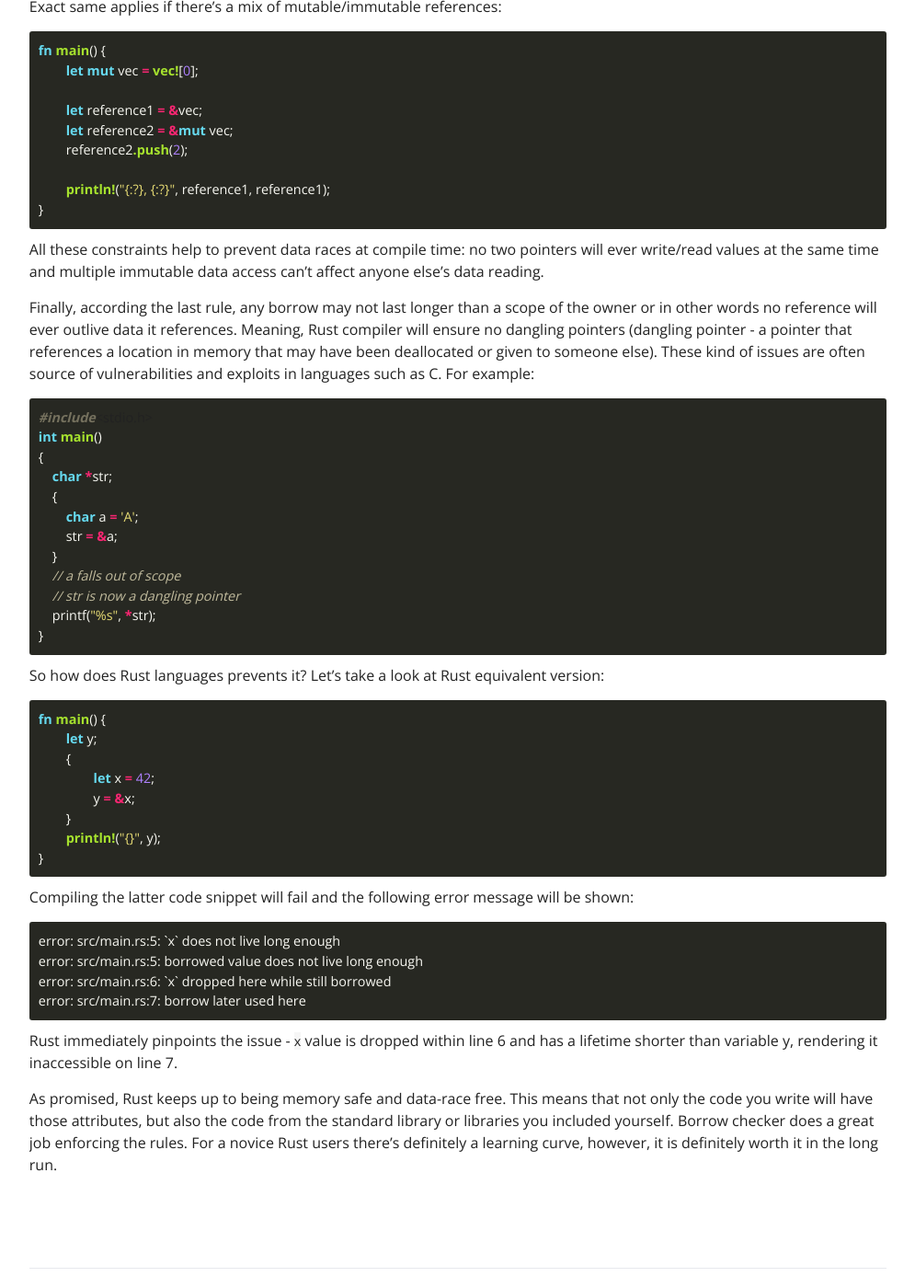
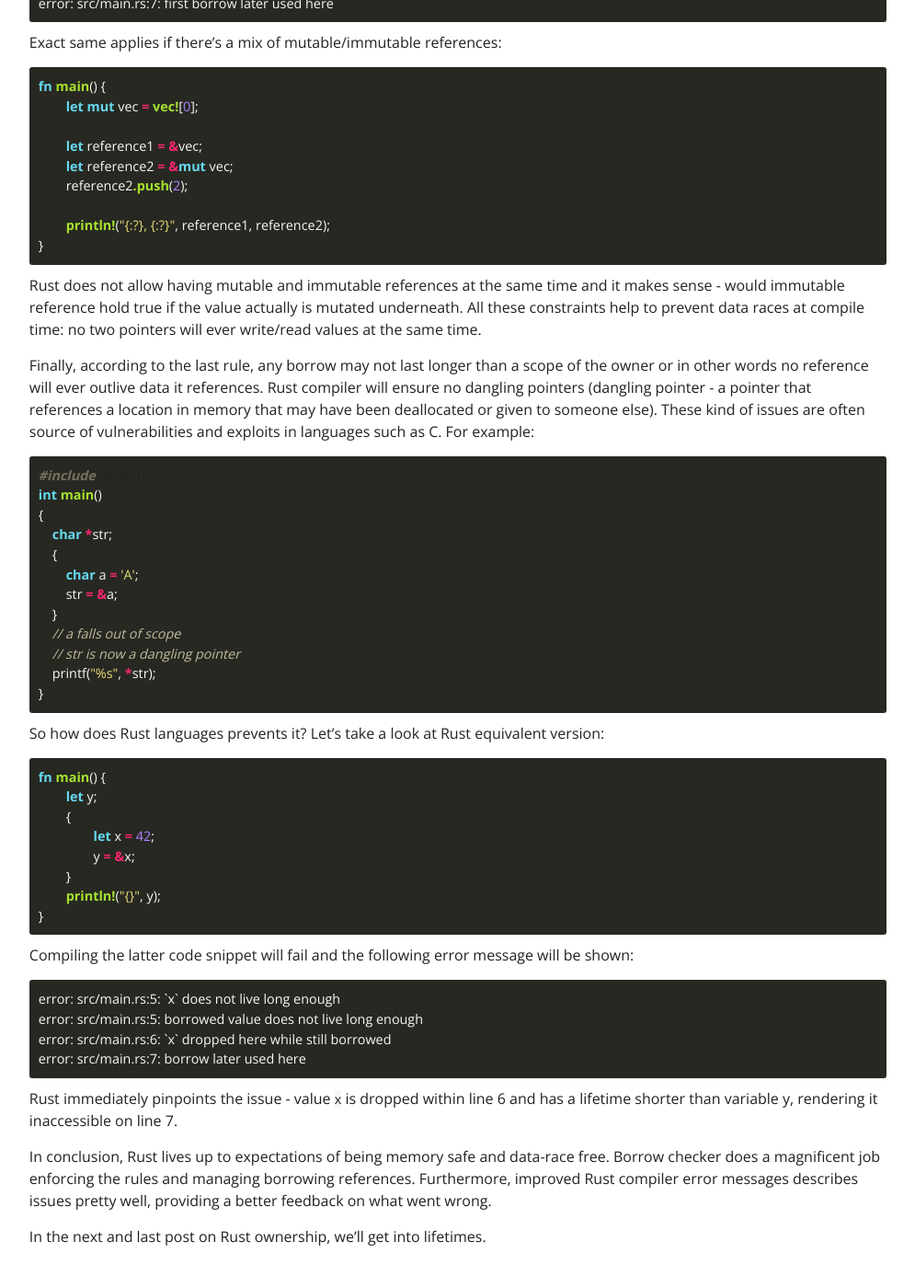
Before and after one commit to nakkht/pgu.dev, a Jekyll site: the page built from _posts/2020-04-06-rust-borrowing.md, in a window 1280 px wide and 1400 px high, scrolled down 2899 px. Shown: the whole window at 92% size, without its empty margins (142-1137 px from the left). Built offline with Jekyll 4.4.1, drawn with Linux system fonts in a browser that asks for light colours; nearby versions of some CDN libraries; some of the changed text lies outside the part shown.

Commit message:
Corrected rust ownership post

````diff
--- a/_posts/2020-04-06-rust-borrowing.md
+++ b/_posts/2020-04-06-rust-borrowing.md
@@ -4,7 +4,7 @@ title: "Rust language: borrowing"
 author: Paulius Gudonis
 ---
 
-> **Note**: This post is part of a series on Rust language features, including ["ownership"]({% post_url 2020-03-23-rust-ownership %}) and ["lifetimes[in the works]"]().
+> **Note**: This post is a part of series on Rust language features, including ["ownership"]({% post_url 2020-03-23-rust-ownership %}) and ["lifetimes[in the works]"]().
 > To execute code snippets in this post without any prior setup, try [Rust playground](https://play.rust-lang.org).
 
 Next important Rust language concept which caters ownership is called borrowing. Let's jump straight into the following example:
@@ -22,7 +22,7 @@ fn compute(str: String, vec: Vec<i32>) -> (String, Vec<i32>) {
 }
 ```
 
-As described in the [previous post]({% post_url 2020-03-23-rust-ownership %}) on ownership, the example won't compile and errors about moved values and missing `Copy` traits will be shown. Question is, can we do something about it and the answer is yes - take advantage of borrowing. Let's take a look at the next example:
+As discussed in the [previous post]({% post_url 2020-03-23-rust-ownership %}) on ownership, this example won't compile and errors about moved values and missing `Copy` traits will be shown. Question is, can we do something about it and the answer is yes - take advantage of borrowing. Let's have a look at another example:
 
 ```rust
 fn main() {
@@ -39,14 +39,14 @@ fn compute(str: &String, vec: &Vec<i32>) -> String {
 
 After building and running, the following output will appear: `Hello 2020, [3, 42], Hello 2020 342`
 
-The subtle difference is that instead of passing value of `String` and `Vec` as a parameter, the references are provided (notice `&` character next to function parameter type definition). In Rust terminology it is called "borrowing ownership". It allows to access value without affecting its ownership. This mechanism unlike moving values, does not deallocate the resource when it goes out of scope. That's why even after passing references to `compute` function in the last code snippet, it was still possible to print values of `text` and `vec` directly within `println!` macro.
+The subtle difference is that instead of passing value of `String` and `Vec` as a parameter to `compute` function, the references are provided (notice `&` character next to function parameter type definition `&String` and `&Vec<i32>`). In Rust terminology it is called "borrowing ownership". It allows to access value without affecting its ownership. This mechanism unlike moving values, does not deallocate the resource when it goes out of scope. That's why even after passing references to `compute` function in the last code snippet, it was still possible to print values of `text` and `vec` directly within `println!` macro in `main` function.
 
 This brings us to the rules of borrowing:
 * There can be more than one reference to a resource
-* There can be only one mutable reference at the time
+* There can be only one mutable reference to a resource at the time
 * Any borrow may not last longer than a scope of the owner
 
-The second rule introduces mutable references. These type of references allow you to mutate values that the reference is borrowing. Regular references, as you probably suspected, are immutable and that's the reason you can have more than one while keeping memory safe. On the other hand, mutable reference can be only one at the time and is denoted in the following syntax `&mut T`. For example:
+The second rule talks about mutable references. These type of references allow to mutate values that the reference is borrowing. Regular references, as you probably suspected, are by default immutable and that's the reason you can have more than one without losing memory safety. On the other hand, mutable reference can be only one at the time and is denoted in the following syntax `&mut T`. For example:
 
 ```rust
 fn main() {
@@ -79,7 +80,7 @@ fn main() {
 
 Weirdly enough, the code compiles, runs and outputs two lines: `[0, 1]` and `[0, 1, 2]`
 
-It turns out, Rust compiler is pretty smart and can determine whether two multiple references are simultaneous. In this case they are not and since reference scope starts when it is declared and ends with the last usage, Rust compiler allows the code. Try visualizing in scopes:
+It turns out, Rust compiler is pretty smart and can determine whether two multiple references are simultaneous. In this case `reference1` and `reference2` are not simultaneous and because reference scope starts when it is declared and ends with the last usage, Rust compiler allows the code. Try visualizing it in scopes:
 
 ```rust
 fn main() {
@@ -95,7 +96,7 @@ fn main() {
 }
 ```
 
-If we rearrange the code to something like this:
+The latter code snippet is equivalent to the previous one, but with a nice curly bracket visual to emphasize `reference1` and `reference2` lifetimes. However, if we rearrange the code to something like this:
 
 ```rust
 fn main() {
@@ -112,7 +113,7 @@ fn main() {
 }
 ```
 
-The following error messages will appear as expected:
+The following error messages will appear as expected as no two mutable references are allowed:
 
 ```html
 error: src/main.rs:5: cannot borrow `vec` as mutable more than once at a time
@@ -131,13 +132,13 @@ fn main() {
 	let reference2 = &mut vec;
 	reference2.push(2);
 
-	println!("{:?}, {:?}", reference1, reference1);
+	println!("{:?}, {:?}", reference1, reference2);
 }
 ```
 
-All these constraints help to prevent data races at compile time: no two pointers will ever write/read values at the same time and multiple immutable data access can't affect anyone else's data reading.
+Rust does not allow having mutable and immutable references at the same time and it makes sense - would immutable reference hold true if the value actually is mutated underneath. All these constraints help to prevent data races at compile time: no two pointers will ever write/read values at the same time.
 
-Finally, according the last rule, any borrow may not last longer than a scope of the owner or in other words no reference will ever outlive data it references. Meaning, Rust compiler will ensure no dangling pointers (dangling pointer - a pointer that references a location in memory that may have been deallocated or given to someone else). These kind of issues are often source of vulnerabilities and exploits in languages such as C. For example:
+Finally, according to the last rule, any borrow may not last longer than a scope of the owner or in other words no reference will ever outlive data it references. Rust compiler will ensure no dangling pointers (dangling pointer - a pointer that references a location in memory that may have been deallocated or given to someone else). These kind of issues are often source of vulnerabilities and exploits in languages such as C. For example:
 
 ```c
 #include<stdio.h>
@@ -176,6 +177,8 @@ error: src/main.rs:6: `x` dropped here while still borrowed
 error: src/main.rs:7: borrow later used here
 ```
 
-Rust immediately pinpoints the issue - `x` value is dropped within line 6 and has a lifetime shorter than variable y, rendering it inaccessible on line 7.
+Rust immediately pinpoints the issue - value `x` is dropped within line 6 and has a lifetime shorter than variable y, rendering it inaccessible on line 7.
 
-As promised, Rust keeps up to being memory safe and data-race free. This means that not only the code you write will have those attributes, but also the code from the standard library or libraries you included yourself. Borrow checker does a great job enforcing the rules. For a novice Rust users there's definitely a learning curve, however, it is definitely worth it in the long run.
+In conclusion, Rust lives up to expectations of being memory safe and data-race free. Borrow checker does a magnificent job enforcing the rules and managing borrowing references. Furthermore, improved Rust compiler error messages describes issues pretty well, providing a better feedback on what went wrong.
+
+In the next and last post on Rust ownership, we'll get into lifetimes.
````
Also changed, not shown: other parts of _posts/2020-04-06-rust-borrowing.md (+2 -1 lines).
